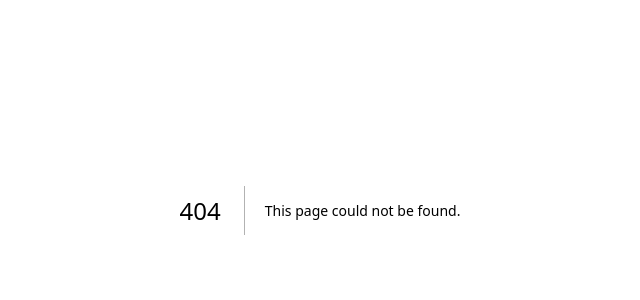
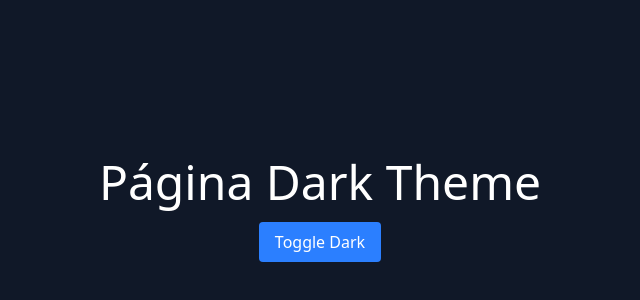
Before and after one commit to AgostinhoAlves15/introducao-nextjs, a Next.js app: page /DarkTheme in a window 1280 px wide. Before the commit this address had no page. Shown: the part 190-490 px from the top of the page, without its empty margins (320-960 px from the left). Built offline with nearby package versions, Linux system fonts and the light colour scheme.

Commit message:
feat: relacionamento entre componentes

```diff
--- /dev/null
+++ b/src/app/DarkTheme/page.tsx
@@ -0,0 +1,31 @@
+"use client";
+
+import ToggleDark from "@/components/ToggleDark";
+import { useState } from "react";
+
+export default function DarkTheme() {
+
+    const [isDark, setIsDark] = useState(false)
+
+    const HandleToggleTheme = () => {
+        setIsDark(isDark=> !isDark)
+    }
+
+  return (
+    <div
+      className={`
+          h-screen flex flex-col
+          justify-center items-center
+          transition-all duration-1000
+          ${isDark ? ' text-black bg-amber-100 '
+            : 'bg-gray-900 text-white'
+           }
+        `}
+    >
+      <h1 className="text-5xl">Página {isDark ? 'Light Theme' : 'Dark Theme'}</h1>
+
+
+      <ToggleDark onToggle={HandleToggleTheme} isDark={isDark}/>
+    </div>
+  );
+}
--- /dev/null
+++ b/src/components/ToggleDark.tsx
@@ -0,0 +1,15 @@
+type props = {
+    isDark : boolean
+    onToggle : () => void
+}
+
+export default function ToggleDark({onToggle, isDark}:props){
+    return(
+        <button onClick={onToggle} className="
+        bg-blue-500 text-white py-2 px-2
+        rounded
+            ">
+            { isDark ? 'Toggle Light' : 'Toggle Dark'}
+        </button>
+    )
+}
```
